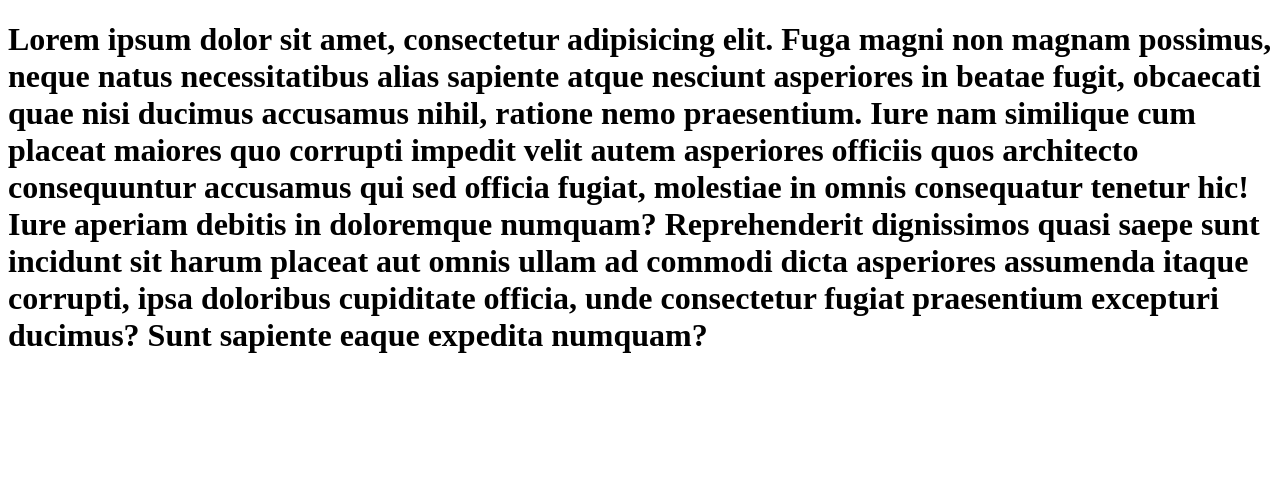
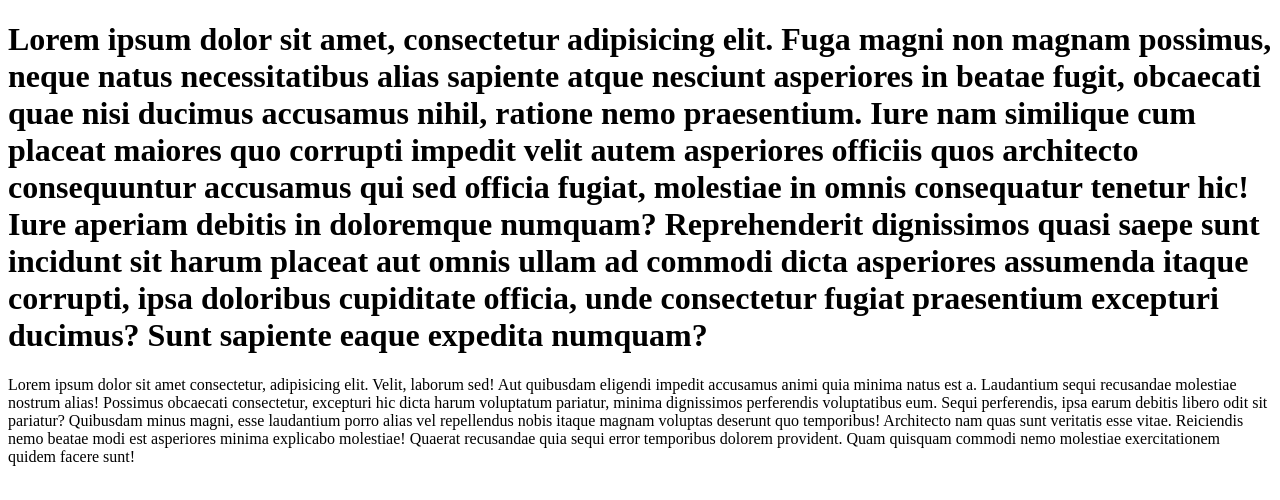
Before and after one commit to Min-Pyae/GIT, a plain HTML site: page index.html in a window 1280 px wide. Drawn offline with Linux system fonts and the light colour scheme.

Commit message:
section is added

```diff
--- a/index.html
+++ b/index.html
@@ -8,5 +8,9 @@
 </head>
 <body>
     <h1>Lorem ipsum dolor sit amet, consectetur adipisicing elit. Fuga magni non magnam possimus, neque natus necessitatibus alias sapiente atque nesciunt asperiores in beatae fugit, obcaecati quae nisi ducimus accusamus nihil, ratione nemo praesentium. Iure nam similique cum placeat maiores quo corrupti impedit velit autem asperiores officiis quos architecto consequuntur accusamus qui sed officia fugiat, molestiae in omnis consequatur tenetur hic! Iure aperiam debitis in doloremque numquam? Reprehenderit dignissimos quasi saepe sunt incidunt sit harum placeat aut omnis ullam ad commodi dicta asperiores assumenda itaque corrupti, ipsa doloribus cupiditate officia, unde consectetur fugiat praesentium excepturi ducimus? Sunt sapiente eaque expedita numquam?</h1>
+
+    <section>
+        Lorem ipsum dolor sit amet consectetur, adipisicing elit. Velit, laborum sed! Aut quibusdam eligendi impedit accusamus animi quia minima natus est a. Laudantium sequi recusandae molestiae nostrum alias! Possimus obcaecati consectetur, excepturi hic dicta harum voluptatum pariatur, minima dignissimos perferendis voluptatibus eum. Sequi perferendis, ipsa earum debitis libero odit sit pariatur? Quibusdam minus magni, esse laudantium porro alias vel repellendus nobis itaque magnam voluptas deserunt quo temporibus! Architecto nam quas sunt veritatis esse vitae. Reiciendis nemo beatae modi est asperiores minima explicabo molestiae! Quaerat recusandae quia sequi error temporibus dolorem provident. Quam quisquam commodi nemo molestiae exercitationem quidem facere sunt!
+    </section>
 </body>
 </html>
```
